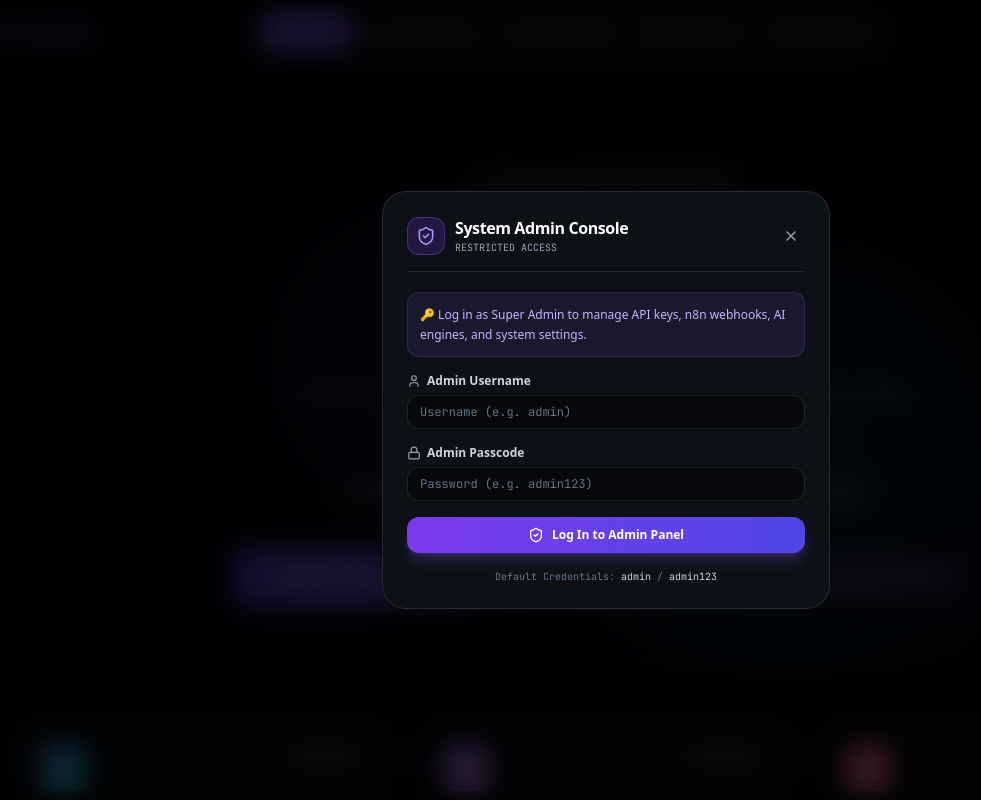
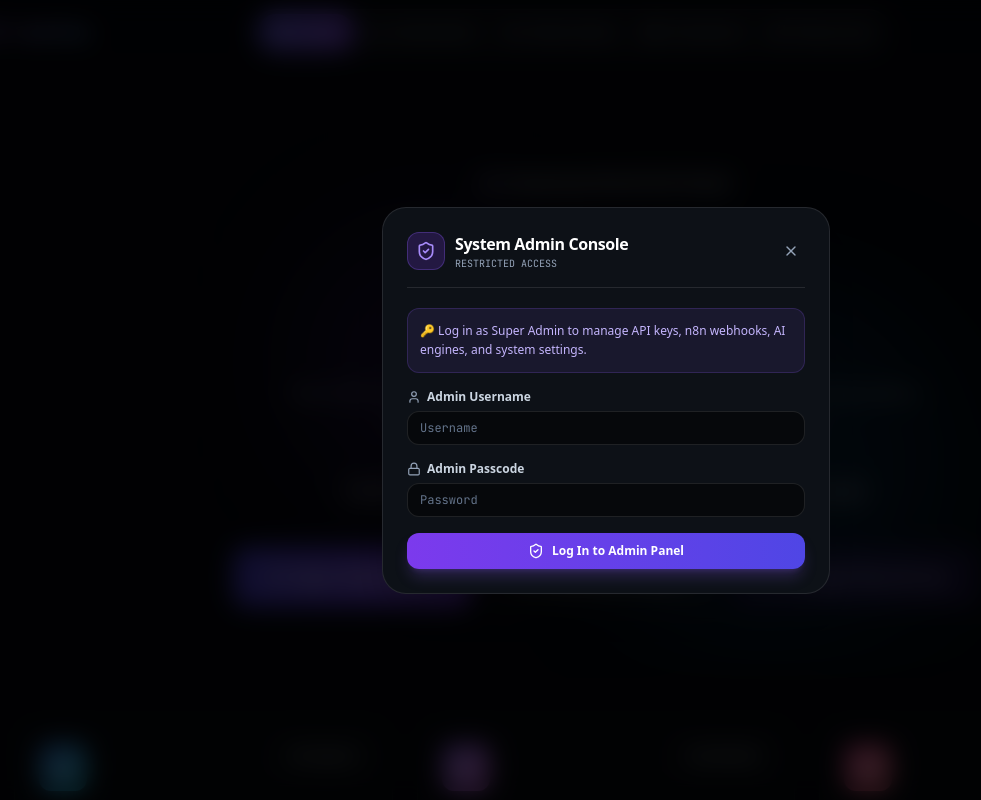
Before and after one commit to khondokartowsif171/Fahi-Videos-2.5V, a Next.js app: page / in a window 1280 px wide. Both pictures are taken after a click on the button "Admin". Shown: the top 800 px of the page, without its empty margins (34-1015 px from the left). Built offline with nearby package versions, Linux system fonts and the light colour scheme.

Commit message:
style: remove example credential placeholders and default credentials text from Admin login modal

```diff
--- a/components/AdminLoginModal.tsx
+++ b/components/AdminLoginModal.tsx
@@ -50,7 +50,7 @@ export default function AdminLoginModal({ isOpen, onClose }: AdminLoginModalProp
       setIsLoggedIn(true);
       setErrorMsg("");
     } else {
-      setErrorMsg(`Invalid Admin Username or Password. Try: ${savedUser} / ${savedPass}`);
+      setErrorMsg("Invalid Admin Username or Password.");
     }
   };
 
@@ -142,7 +142,7 @@ export default function AdminLoginModal({ isOpen, onClose }: AdminLoginModalProp
               </label>
               <input
                 type="text"
-                placeholder="Username (e.g. admin)"
+                placeholder="Username"
                 value={username}
                 onChange={(e) => setUsername(e.target.value)}
                 required
@@ -157,7 +157,7 @@ export default function AdminLoginModal({ isOpen, onClose }: AdminLoginModalProp
               </label>
               <input
                 type="password"
-                placeholder="Password (e.g. admin123)"
+                placeholder="Password"
                 value={password}
                 onChange={(e) => setPassword(e.target.value)}
                 required
@@ -172,10 +172,6 @@ export default function AdminLoginModal({ isOpen, onClose }: AdminLoginModalProp
               <ShieldCheck className="w-4 h-4" />
               <span>Log In to Admin Panel</span>
             </button>
-
-            <p className="text-[10px] text-center text-slate-500 font-mono">
-              Default Credentials: <span className="text-slate-300">admin</span> / <span className="text-slate-300">admin123</span>
-            </p>
           </form>
         ) : (
           /* Unlocked Admin Control Panel */
```
